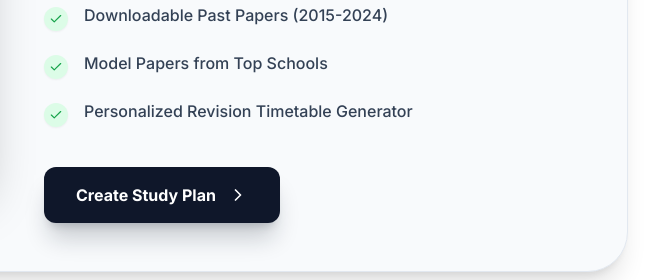
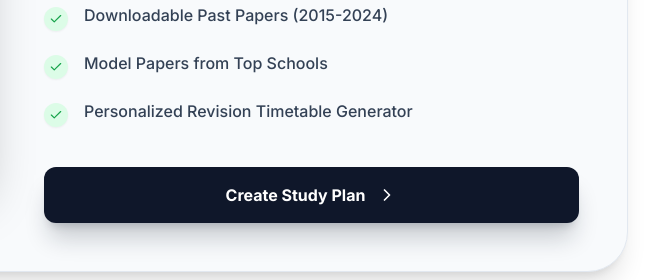
Before and after one commit to obscuravault/openlearn, a plain HTML site: page index.html in a window 1280 px wide. Shown: the part 2377-2657 px from the top of the page, 620-1280 px from the left. Drawn offline with nearby package versions, Linux system fonts and the light colour scheme.

Commit message:
Update index.html

```diff
--- a/index.html
+++ b/index.html
@@ -351,9 +351,10 @@
                             </li>
                         </ul>
 
-                        <button class="bg-slate-900 text-white px-8 py-4 rounded-xl font-bold hover:bg-slate-800 transition flex items-center gap-3 shadow-xl shadow-slate-900/20 hover:shadow-slate-900/30 transform hover:-translate-y-1" href="https://study-buddies-7e8c8.web.app/">
+                        <!-- CONVERTED BUTTON TO LINK (A) -->
+                        <a href="https://study-buddies-7e8c8.web.app/" target="_blank" class="bg-slate-900 text-white px-8 py-4 rounded-xl font-bold hover:bg-slate-800 transition flex items-center justify-center gap-3 shadow-xl shadow-slate-900/20 hover:shadow-slate-900/30 transform hover:-translate-y-1">
                             <span data-key="btn_plan">Create Study Plan</span> <i data-lucide="chevron-right" class="h-5 w-5"></i>
-                        </button>
+                        </a>
                     </div>
                 </div>
             </div>
```
